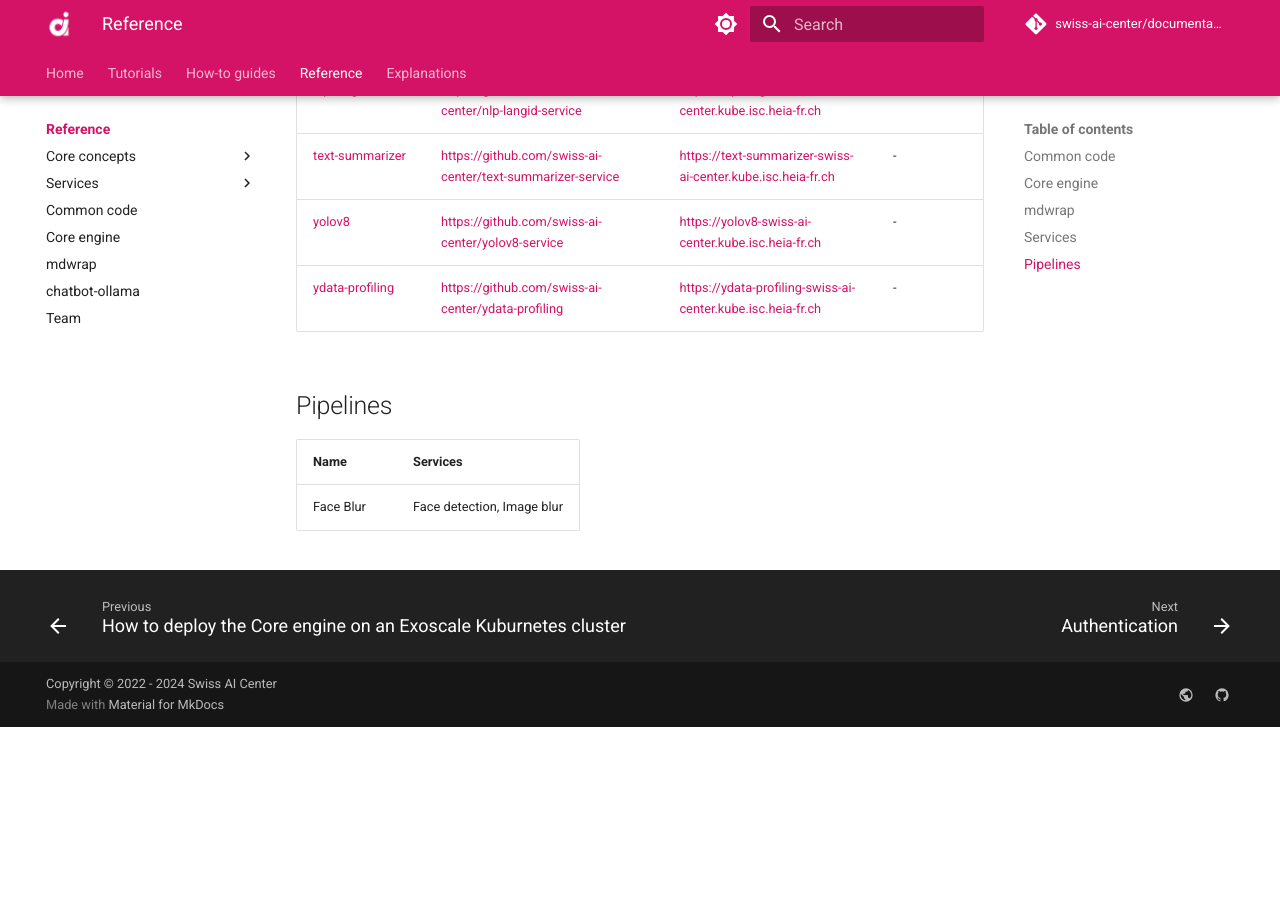
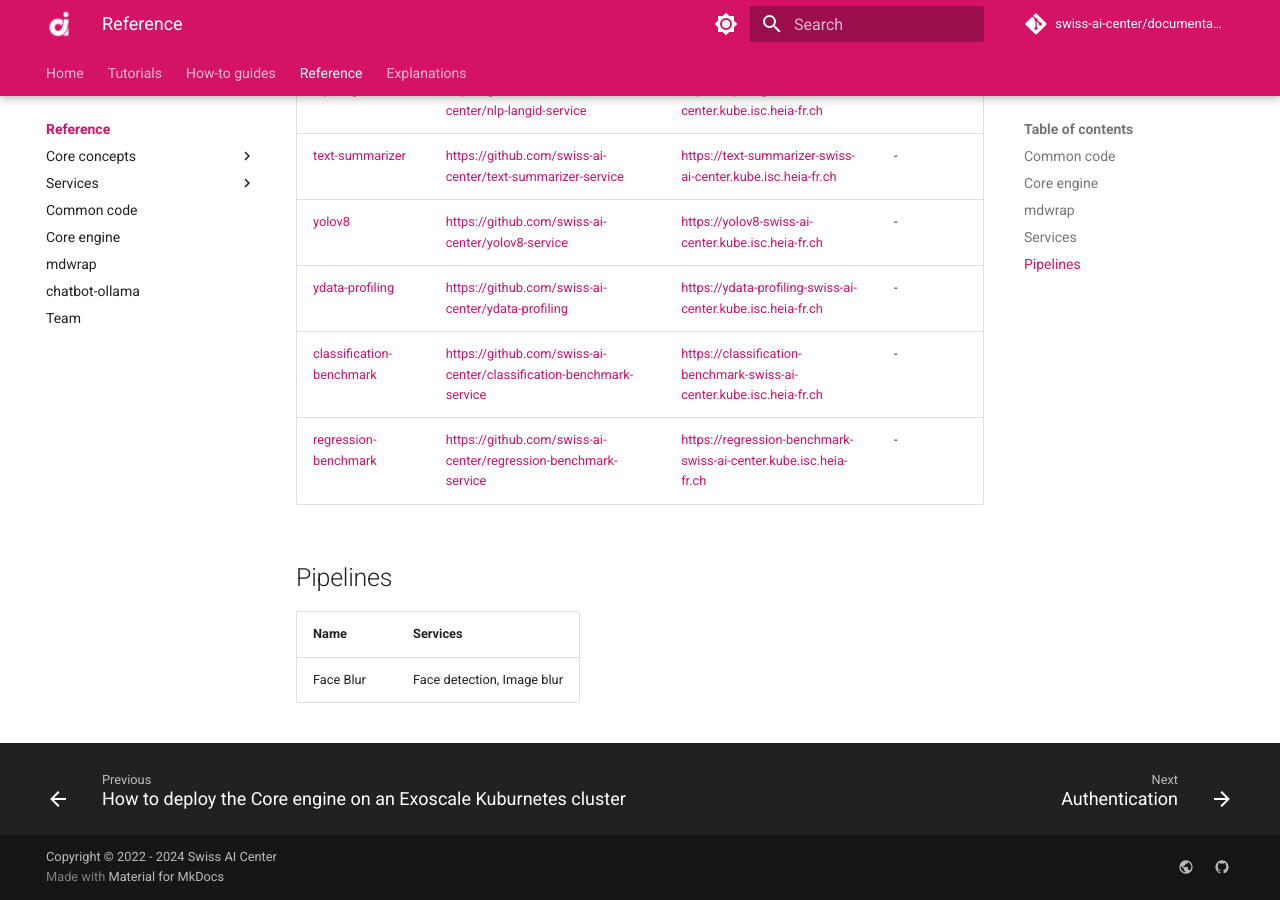
Before and after one commit to swiss-ai-center/documentation, an MkDocs documentation site: the page built from docs/reference/index.md, in a window 1280 px wide and 900 px high, scrolled down 2240 px. Built offline with MkDocs 1.6.1 and Material for MkDocs 9.7.7, drawn with Linux system fonts in a browser that asks for light colours; comment, search, counter and statistics services are not loaded; before the commit the page ends 2967 px from its top, so only the background shows below that; part of the change alters nothing that is shown.

Commit message:
add bencharmark services documentation

```diff
--- a/docs/reference/index.md
+++ b/docs/reference/index.md
@@ -56,6 +56,8 @@ mdwrap is a command line tool to format our Markdown documentation made with
 | [text-summarizer](./services/text-summarizer.md)         | <https://github.com/swiss-ai-center/text-summarizer-service>       | <https://text-summarizer-swiss-ai-center.kube.isc.heia-fr.ch>       | -              |
 | [yolov8](./services/yolov8.md)                           | <https://github.com/swiss-ai-center/yolov8-service>                | <https://yolov8-swiss-ai-center.kube.isc.heia-fr.ch>                | -              |
 | [ydata-profiling](./services/ydata-profiling.md)                  | <https://github.com/swiss-ai-center/ydata-profiling>               | <https://ydata-profiling-swiss-ai-center.kube.isc.heia-fr.ch>       | -              |
+| [classification-benchmark](./services/classification-benchmark.md)                           | <https://github.com/swiss-ai-center/classification-benchmark-service>                | <https://classification-benchmark-swiss-ai-center.kube.isc.heia-fr.ch>                | -              |
+| [regression-benchmark](./services/regression-benchmark.md)                           | <https://github.com/swiss-ai-center/regression-benchmark-service>                | <https://regression-benchmark-swiss-ai-center.kube.isc.heia-fr.ch>                | -              |
 
 ## Pipelines
 
--- /dev/null
+++ b/docs/reference/services/classification-benchmark.md
@@ -0,0 +1,44 @@
+# classification-benchmark
+
+- [:material-account-group: Main author - HE-Arc](https://www.hes-so.ch/swiss-ai-center/equipe)
+- [:material-git: Code](https://github.com/swiss-ai-center/classification-benchmark-service)
+- [:material-kubernetes: Deployment configuration](https://github.com/swiss-ai-center/classification-benchmark-service/tree/main/kubernetes)
+- [:material-test-tube: Staging](https://classification-benchmark-swiss-ai-center.kube.isc.heia-fr.ch)
+- [:material-factory: Production (not available yet)](https://classification-benchmark.swiss-ai-center.ch)
+
+## Description
+
+!!! note
+
+    More information about the service specification can be found in the
+    [**Core concepts > Service**](../core-concepts/service.md) documentation.
+
+This service benchmarks a dataset with various models and outputs the results sorted by accuracy.
+In order for the service to work your dataset label column must be called "target".
+Also to improve the results you may want to remove uneccessary columns from the dataset.
+Finally, avoid having multiple empty lines at the end of the file.
+
+The API documentation is automatically generated by FastAPI using the OpenAPI
+standard. A user friendly interface provided by Swagger is available under the
+`/docs` route, where the endpoints of the service are described.
+
+This simple service only has one route `/compute` that takes an image as input,
+which will be used to find the average shade color in the image.
+
+## Environment variables
+
+Check the
+[**Core concepts > Service > Environment variables**](../core-concepts/service.md#environment-variables)
+documentation for more details.
+
+## Run the tests with Python
+
+Check the
+[**Core concepts > Service > Run the tests with Python**](../core-concepts/service.md#run-the-tests-with-python)
+documentation for more details.
+
+## Start the service locally
+
+Check the
+[**Core concepts > Service > Start the service locally**](../core-concepts/service.md#start-the-service-locally)
+documentation for more details.
--- /dev/null
+++ b/docs/reference/services/regression-benchmark.md
@@ -0,0 +1,44 @@
+# regression-benchmark
+
+- [:material-account-group: Main author - HE-Arc](https://www.hes-so.ch/swiss-ai-center/equipe)
+- [:material-git: Code](https://github.com/swiss-ai-center/regression-benchmark-service)
+- [:material-kubernetes: Deployment configuration](https://github.com/swiss-ai-center/regression-benchmark-service/tree/main/kubernetes)
+- [:material-test-tube: Staging](https://regression-benchmark-swiss-ai-center.kube.isc.heia-fr.ch)
+- [:material-factory: Production (not available yet)](https://regression-benchmark.swiss-ai-center.ch)
+
+## Description
+
+!!! note
+
+    More information about the service specification can be found in the
+    [**Core concepts > Service**](../core-concepts/service.md) documentation.
+
+This service benchmarks a dataset with various models and outputs the results sorted by accuracy.
+In order for the service to work your dataset label column must be called "target".
+Also to improve the results you may want to remove uneccessary columns from the dataset.
+Finally, avoid having multiple empty lines at the end of the file.
+
+The API documentation is automatically generated by FastAPI using the OpenAPI
+standard. A user friendly interface provided by Swagger is available under the
+`/docs` route, where the endpoints of the service are described.
+
+This simple service only has one route `/compute` that takes an image as input,
+which will be used to find the average shade color in the image.
+
+## Environment variables
+
+Check the
+[**Core concepts > Service > Environment variables**](../core-concepts/service.md#environment-variables)
+documentation for more details.
+
+## Run the tests with Python
+
+Check the
+[**Core concepts > Service > Run the tests with Python**](../core-concepts/service.md#run-the-tests-with-python)
+documentation for more details.
+
+## Start the service locally
+
+Check the
+[**Core concepts > Service > Start the service locally**](../core-concepts/service.md#start-the-service-locally)
+documentation for more details.
--- a/mkdocs.yml
+++ b/mkdocs.yml
@@ -57,6 +57,8 @@ nav:
           - text-summarizer service: reference/services/text-summarizer.md
           - yolov8 service: reference/services/yolov8.md
           - ydata-profiling service: reference/services/ydata-profiling.md
+          - classification benchmark service: reference/services/classification-benchmark.md
+          - regression benchmark service: reference/services/regression-benchmark.md
       - Common code: reference/common-code.md
       - Core engine: reference/core-engine.md
       - mdwrap: reference/mdwrap.md
```
